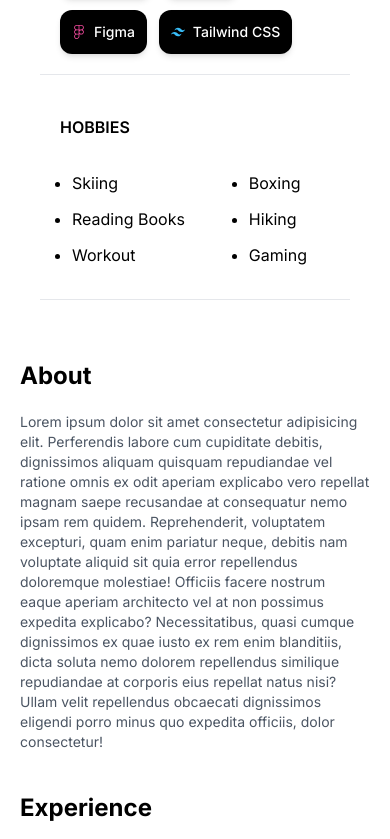
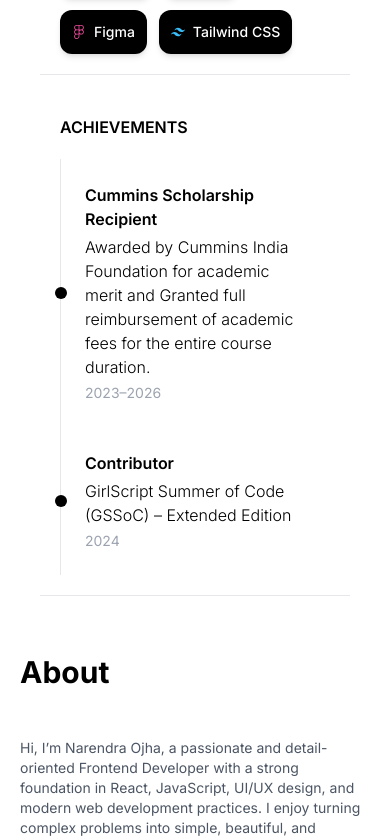
Before and after one commit to narendraojha24/CV--website, a React (Vite) app: page / in a window 390 px wide. Shown: the part 1325-2164 px from the top of the page. Built offline with nearby package versions, Linux system fonts and the light colour scheme.

Commit message:
image upload

```diff
--- a/src/components/Header.jsx
+++ b/src/components/Header.jsx
@@ -64,7 +64,7 @@ export default function Header({darkMode, toggleDarkMode}) {
         {/* Toggle/Menu Button */}
         <button
           onClick={toggleMenu}
-          className="w-16 h-16 bg-white dark:bg-purple-700 rounded-full shadow-lg flex items-center justify-center"
+          className="w-16 h-16 bg-white dark:bg-purple-600 rounded-full shadow-lg flex items-center justify-center"
         >
           {activeIcon === null ? (
             <BiMenu className="text-2xl" />
@@ -94,7 +94,7 @@ export default function Header({darkMode, toggleDarkMode}) {
                   transform: `translate(-50%, -50%) translate(${x}px, ${y}px)`,
                 }}
               >
-                <div className="w-10 h-10 flex items-center justify-center bg-white dark:bg-gray-900 rounded-full shadow-md hover:text-purple-400 text-xl">
+                <div className="w-10 h-10 flex items-center justify-center bg-white dark:bg-pink-900 rounded-full shadow-md hover:text-purple-400 text-xl">
                   {item.icon}
                 </div>
               </a>
@@ -213,22 +213,24 @@ export default function Header({darkMode, toggleDarkMode}) {
 
 
 <div className="flex flex-col items-start justify-start gap-5 border-b p-5 dark:border-gray-700">
-  <h1 className="text-base font-semibold md:text-2xl">HOBBIES</h1>
+  <h1 className="text-base font-semibold md:text-2xl">ACHIEVEMENTS</h1>
 
-  <div className="flex flex-wrap gap-16 p-3">
-    <ul className="flex list-disc flex-col gap-3">
-      <li>Skiing</li>
-      <li>Reading Books</li>
-      <li>Workout</li>
-    </ul>
+  <ul>
+    <li className="relative flex flex-col gap-1 border-l p-6 before:absolute before:left-[-6px] before:top-1/2 before:h-3 before:w-3 before:-translate-y-1/2 before:rounded-full before:bg-black dark:before:bg-white before:transform">
+      <span className="font-semibold md:text-lg">Cummins Scholarship Recipient</span>
+      <span className="font-light">Awarded by Cummins India Foundation for academic merit and Granted full reimbursement of academic fees for the entire course duration.</span>
+      <span className="text-sm text-gray-400">2023–2026</span>
+    </li>
 
-    <ul className="flex list-disc flex-col gap-3">
-      <li>Boxing</li>
-      <li>Hiking</li>
-      <li>Gaming</li>
-    </ul>
-  </div>
+    <li className="relative flex flex-col gap-1 border-l p-6 before:absolute before:left-[-6px] before:top-1/2 before:h-3 before:w-3 before:-translate-y-1/2 before:rounded-full before:bg-black dark:before:bg-white before:transform">
+      <span className="font-semibold md:text-lg"> Contributor</span>
+      <span className="font-light">GirlScript Summer of Code (GSSoC) – Extended Edition</span>
+      <span className="text-sm text-gray-400">2024</span>
+    </li>
+
+  </ul>
 </div>
+
 
 
 
--- a/src/components/Home.jsx
+++ b/src/components/Home.jsx
@@ -85,28 +85,18 @@ export default function Home() {
   <main className="flex max-w-[1000px] flex-col gap-10 p-5 md:mx-10 md:py-14" >
 
 
-    <div className="space-y-5">
-      <h1 className="text-2xl font-bold md:text-4xl">About</h1>
+  <div className="space-y-5">
+      <h1 className="text-2xl font-bold md:text-4xl" id="heading">About</h1>
       <p className="text-sm text-gray-600 dark:text-gray-400 md:text-base">
-        Lorem ipsum dolor sit amet consectetur adipisicing elit. Perferendis
-        labore cum cupiditate debitis, dignissimos aliquam quisquam repudiandae
-        vel ratione omnis ex odit aperiam explicabo vero repellat magnam saepe
-        recusandae at consequatur nemo ipsam rem quidem. Reprehenderit,
-        voluptatem excepturi, quam enim pariatur neque, debitis nam voluptate
-        aliquid sit quia error repellendus doloremque molestiae! Officiis facere
-        nostrum eaque aperiam architecto vel at non possimus expedita explicabo?
-        Necessitatibus, quasi cumque dignissimos ex quae iusto ex rem enim
-        blanditiis, dicta soluta nemo dolorem repellendus similique repudiandae
-        at corporis eius repellat natus nisi? Ullam velit repellendus obcaecati
-        dignissimos eligendi porro minus quo expedita officiis, dolor
-        consectetur!
+      Hi, I’m Narendra Ojha, a passionate and detail-oriented Frontend Developer with a strong foundation in React, JavaScript, UI/UX design, and modern web development practices. I enjoy turning complex problems into simple, beautiful, and intuitive user interfaces. With a deep interest in building seamless digital experiences, I focus on writing clean, scalable code and designing responsive layouts that work beautifully across all devices.
       </p>
     </div>
 
 
 
+
     <div className="space-y-10">
-  <h1 className='text-2xl font-bold md:text-4xl'>Experience</h1>
+  <h1 className='text-2xl font-bold md:text-4xl' id="heading">Experience</h1>
 
   <div className="flex flex-col lg:flex-row lg:gap-20">
   <ul>
@@ -147,7 +137,7 @@ export default function Home() {
 
 
 <div className="space-y-10 md:px-0" id='projects'>
-      <h1 className="text-2xl font-bold md:text-4xl">Projects</h1>
+      <h1 className="text-2xl font-bold md:text-4xl" id="heading">Projects</h1>
       <p className="text-gray-600 dark:text-gray-400 max-w-2xl">
         A collection of projects that showcase my journey in web development — from beginner-level experiments to full-fledged applications. Use the categories below to explore.
       </p>
@@ -161,7 +151,7 @@ export default function Home() {
             className={`px-4 py-1.5 rounded-full text-sm font-medium border transition-all ${
               selectedTab === tab.value
                 ? "bg-gray-600 text-white"
-                : "bg-transparent dark:text-white text-gray-700 border-gray-400 hover:bg-blue-100 dark:hover:bg-gray-700"
+                : "bg-transparent dark:text-white text-gray-700 border-white-700 hover:bg-purple-100 dark:hover:bg-gray-700"
             }`}
           >
             {tab.label}
--- a/src/index.css
+++ b/src/index.css
@@ -6,3 +6,19 @@
     font-family: 'Inter';
     scroll-behavior: smooth;
 }
+
+@media (max-width: 600px) {
+
+#heading{
+
+    font-size: 30px;
+    margin-bottom: 50px;
+}
+}
+
+#profile-image{
+    width: 200px;
+    height: 300px;
+    margin-top: 20px;
+    align-self: center;
+}
```
Also changed, not shown: public/image.jpg.
